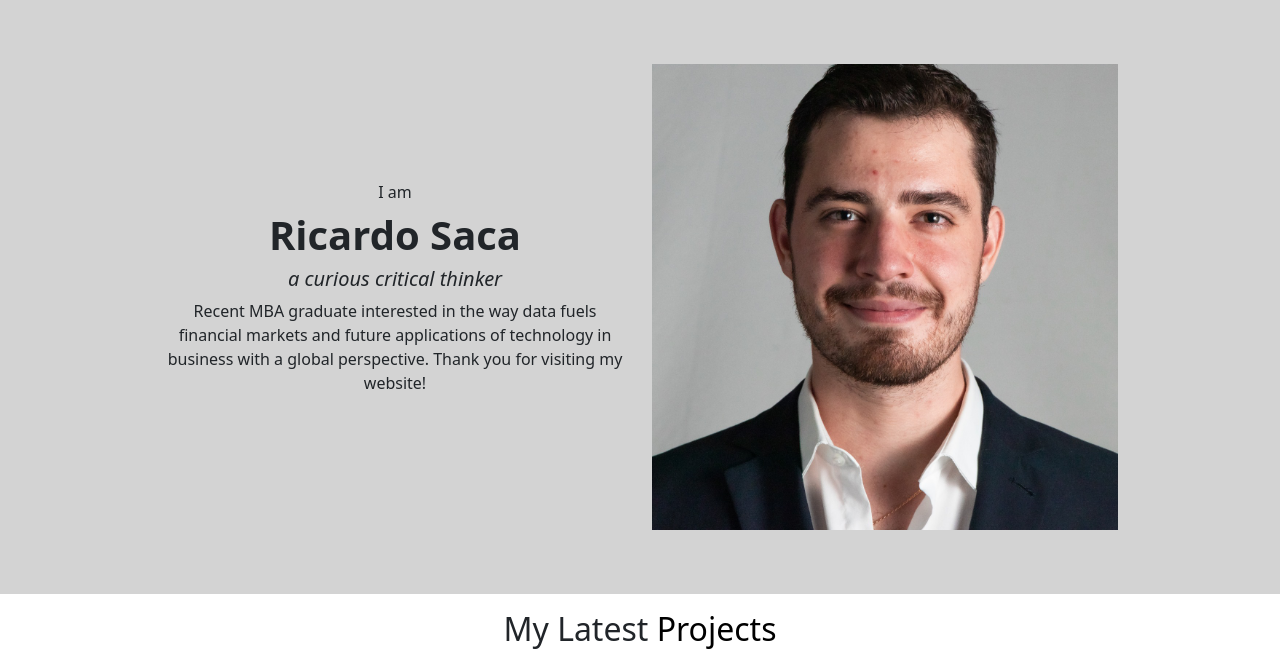
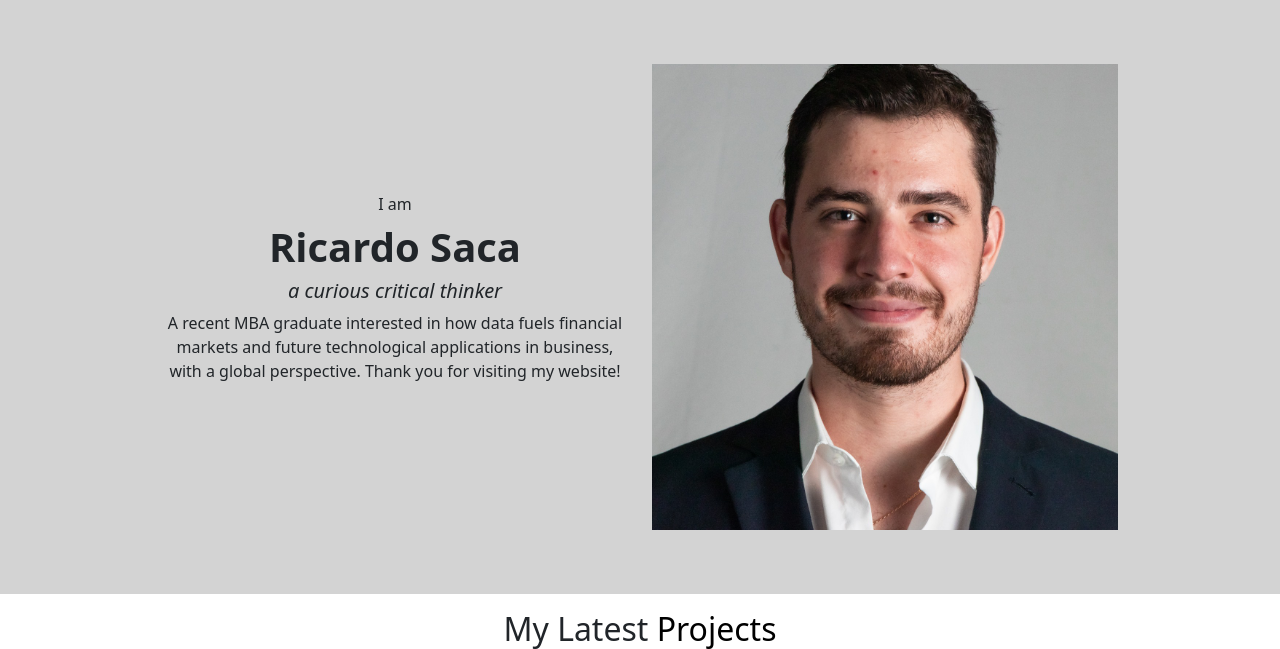
Before and after one commit to RicardoSaca/website, a Flask app: page / in a window 1280 px wide. Shown: the part 56-705 px from the top of the page. Run offline with Flask 2, Linux system fonts and the light colour scheme.

Commit message:
Fixed bio of home

```diff
--- a/website/main/templates/home.html
+++ b/website/main/templates/home.html
@@ -11,8 +11,9 @@
                 <h1><b>Ricardo Saca</b></h1>
                 <h5><i>a curious critical thinker</i></h5>
                 <p>
-                    Recent MBA graduate interested in the way data fuels financial
-                    markets and future applications of technology in business with a global perspective.
+                    A recent MBA graduate interested in how data fuels financial markets
+                    and future technological applications in business,
+                    with a global perspective.
                     Thank you for visiting my website!
                 </p>
             </span>
```
